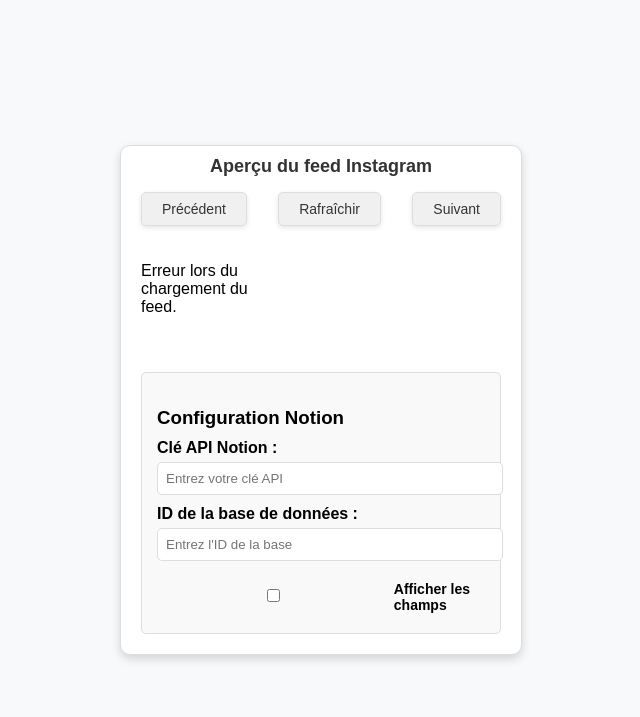
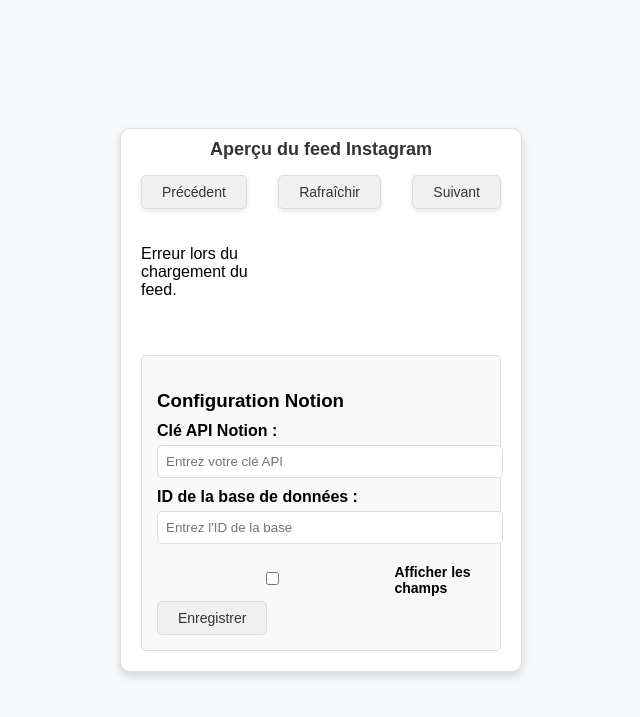
Before and after one commit to Lourna78/Flask-API, a Flask app: page / in a window 1280 px wide. Shown: the top 717 px of the page, without its empty margins (319-959 px from the left). Run offline with Flask 3, Linux system fonts and the light colour scheme.

Commit message:
case à cocher alignée et bouton enregistrer réintégré

```diff
--- a/frontend/static/style.css
+++ b/frontend/static/style.css
@@ -102,6 +102,10 @@ body {
   font-size: 14px;
 }
 
+.toggle-visibility input {
+  margin-right: 5px; /* Ajoute un espace entre la case et le texte */
+}
+
 .toggle-visibility label {
   margin-left: 5px;
   cursor: pointer;
--- a/frontend/templates/index.html
+++ b/frontend/templates/index.html
@@ -239,6 +239,8 @@ console.log("Fichier JavaScript chargé avec succès.");
           <input type="checkbox" id="toggle-visibility">
           <label for="toggle-visibility">Afficher les champs</label>
           </div>
+          <button id="save-config-btn">Enregistrer</button> <!-- Bouton ajouté -->
+        </div>
           <!-- Zone masquée après enregistrement -->
           <div id="config-summary" style="display: none;">
             <p>Clé API Notion : <span id="masked-api-key">********</span></p>
```
